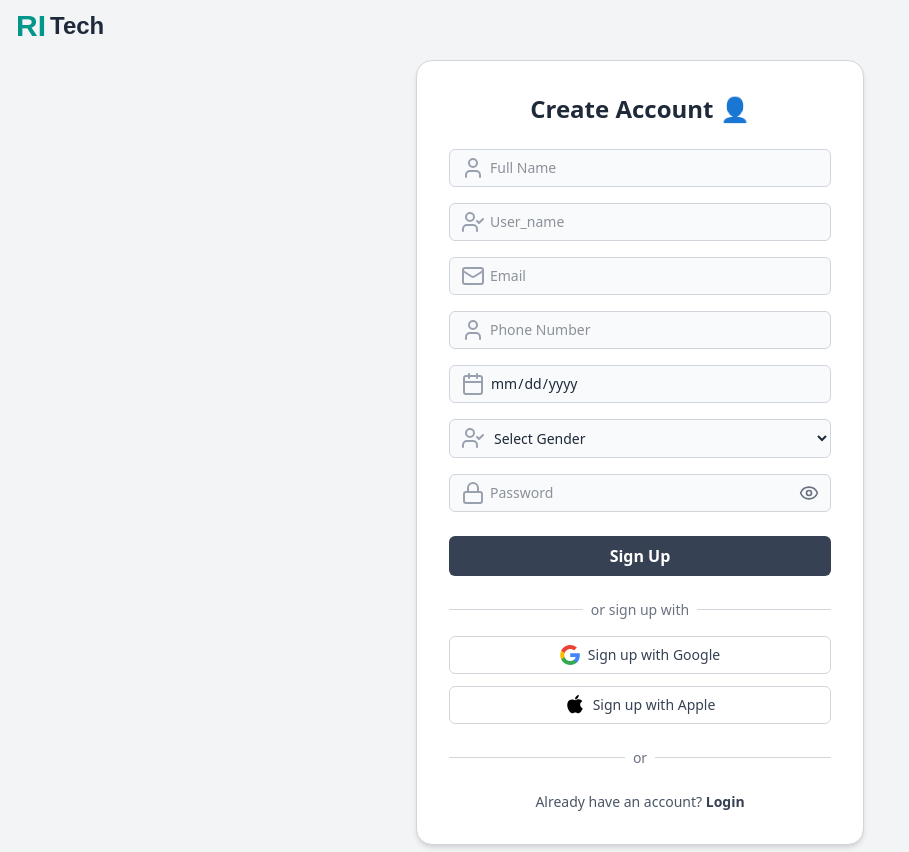
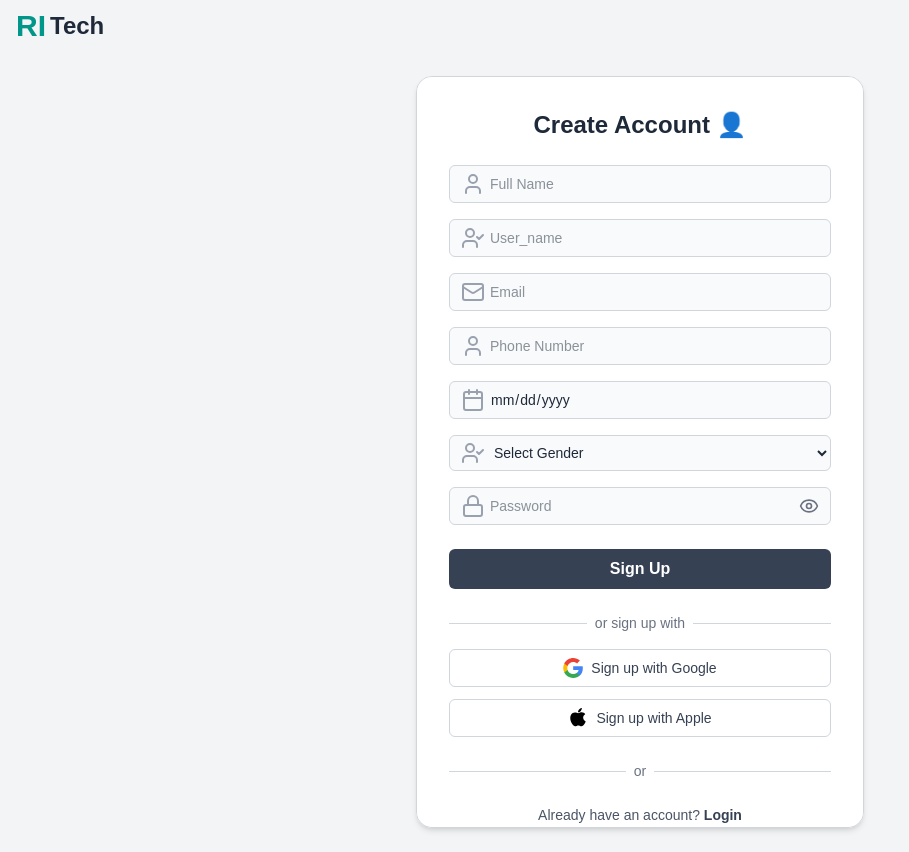
Before and after one commit to hritikpatidar/mern-chat-frontend, a React (Vite) app: page /sign-up in a window 1280 px wide. Shown: the whole page, without its empty margins (0-909 px from the left). Built offline with nearby package versions, Linux system fonts and the light colour scheme; no server answers.

Commit message:
add google and apple signuo

```diff
--- a/src/container/AuthPages/SignupForm.jsx
+++ b/src/container/AuthPages/SignupForm.jsx
@@ -25,8 +25,10 @@ export const SignupForm = ({ handleSubmit, loading }) => {
     };
 
     return (
-        <div className="flex min-h-screen items-center justify-center bg-gray-100 font-sans px-4">
-            <div className="bg-white w-full max-w-md p-8 rounded-2xl shadow-md border border-gray-300">
+        // <div className="flex min-h-screen items-center justify-center bg-gray-100 font-sans px-4">
+        //     <div className="bg-white w-full max-w-md p-8 rounded-2xl shadow-md border border-gray-300">
+        <div className="flex min-h-screen items-center justify-center bg-gray-100 px-4 py-6">
+            <div className="bg-white w-full max-w-md p-6 sm:p-8 rounded-2xl shadow-md border border-gray-300 max-h-[calc(100vh-3rem)] overflow-y-auto">
                 <h2 className="text-2xl font-bold text-gray-800 text-center mb-6">
                     Create Account 👤
                 </h2>
```
